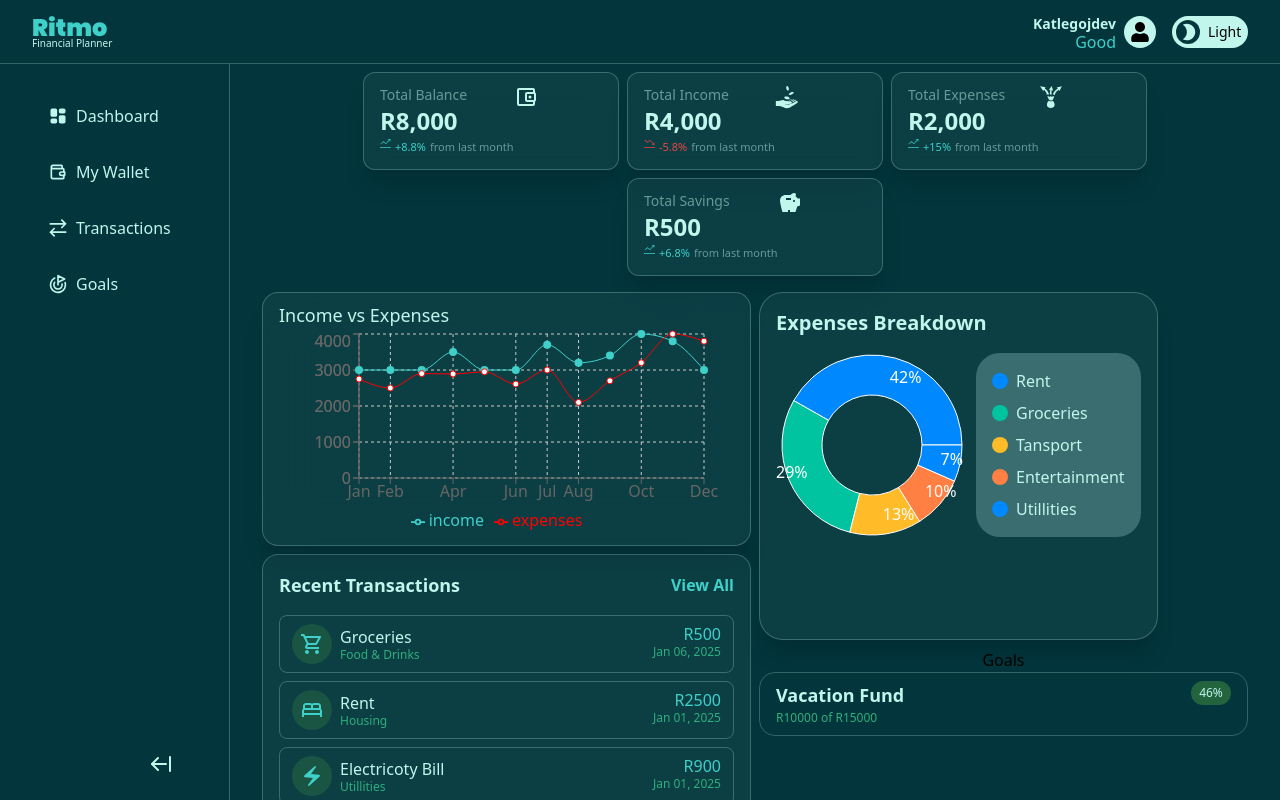
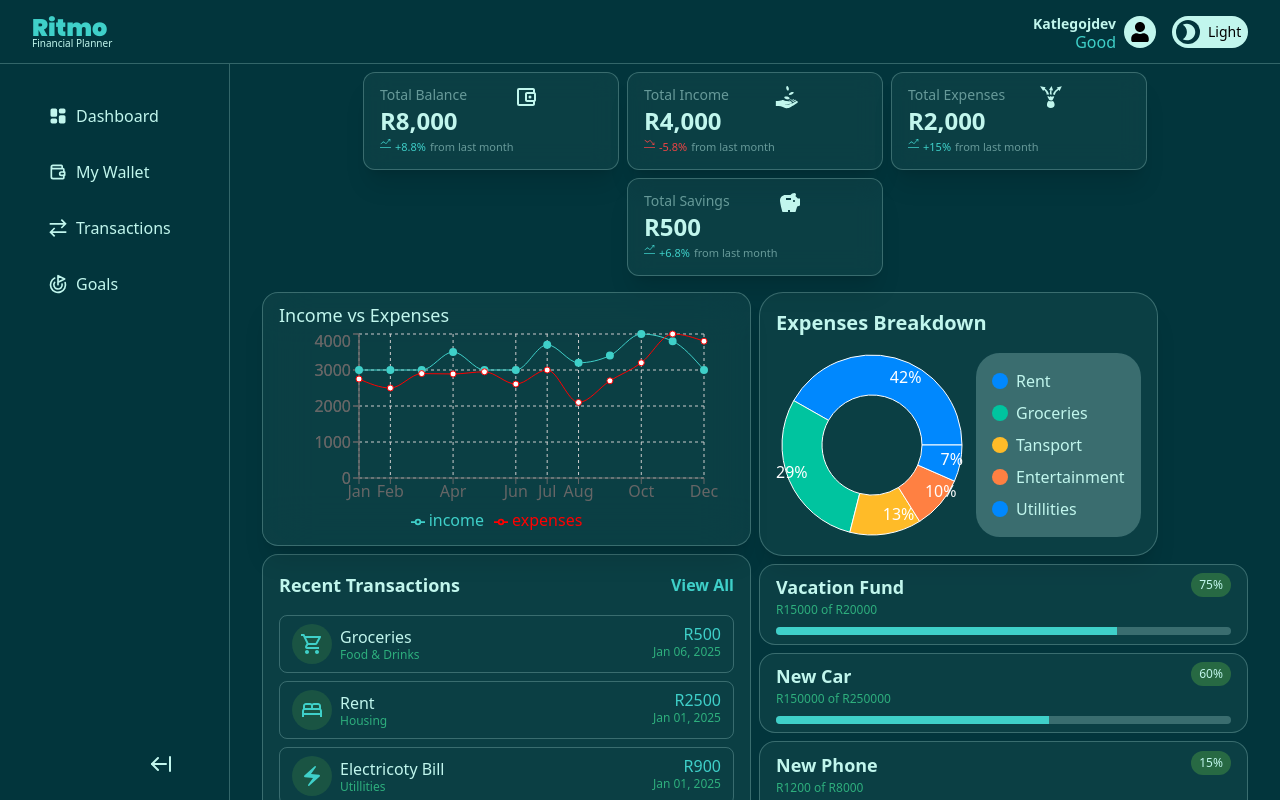
Before and after one commit to agurchu/financial-planner, a React (Vite) app in the folder frontend/: page / in a window 1280 px wide. Built offline with nearby package versions, Linux system fonts and the light colour scheme.

Commit message:
goal progress

```diff
--- a/frontend/package.json
+++ b/frontend/package.json
@@ -13,6 +13,7 @@
     "framer-motion": "^12.6.5",
     "motion": "^12.6.5",
     "react": "^19.0.0",
+    "react-circular-progressbar": "^2.2.0",
     "react-dom": "^19.0.0",
     "react-icons": "^5.5.0",
     "react-router-dom": "^7.5.0",
--- a/frontend/src/components/reusable/Goal.jsx
+++ b/frontend/src/components/reusable/Goal.jsx
@@ -1,9 +1,72 @@
-import React from 'react'
+import React, { useState,useEffect } from 'react';
+import {CircularProgressbar, buildStyles} from "react-circular-progressbar";
+// import "react-circular-progressbar/dist/style.css";
 
-export default function Goal() {
-  return (
-    <div className='px-4 py-2 border border-primary-1/25 rounded-2xl'>
-        <div className='flex justify-between'><div className='text-start'><h3 className='font-bold text-primary-1 text-lg'>Vacation Fund</h3>< p className='text-[12px] text-primary-2'>R10000 of R15000</p></div ><div className='w-10 h-6 bg-secondary-1/50 rounded-full normalFlex text-[12px] text-primary-1'>46%</div></div>
-    </div>
-  )
+export default function Goal({current_cash, target_cash, name,totalMoths}) {
+  const [showDetails,setShowDetails] = useState(false);
+  const current_amt = current_cash;
+  const target_amt = target_cash;
+  const persent = target_amt ? (current_amt/target_amt) *  100 : 0;
+
+  // calculate elapsed time
+  const currentDate = new Date();
+  const start = new Date(currentDate);
+  const elapsedMonths = Math.min((currentDate - start)/(1000 *60*60*24*30), totalMoths);
+// toggle visibility of circular progress bars
+  const toggleDetails = ()=> setShowDetails(!showDetails);
+  return (<>
+    <button onClick={toggleDetails} className='px-4 bg-primary-1/5 hover:bg-accent py-2 border border-primary-1/25 rounded-2xl'>
+        <div className='flex justify-between'><div className='text-start'><h3 className='font-bold text-primary-1 text-lg'>{name}</h3>< p className='text-[12px] text-primary-2'>R{current_amt} of R{target_amt}</p></div ><div className='w-10 h-6 bg-secondary-1/50 rounded-full normalFlex text-[12px] text-primary-1'>{persent}%</div></div>
+        <div className='w-full bg-primary-1/25 overflow-hidden h-2 rounded-full mt-2'>
+          <div className={`h-full bg-secondary-2`} style={{width: `${persent}%`}}/>
+        </div>
+    </button>
+
+    {showDetails &&
+      <div className='fixed normalFlex top-0 right-0 bottom-0 left-0 z-10 '>
+
+        <div className='bg-primary-1/5 flex relative justify-around  rounded-xl backdrop-blur-md w-[90%] h-56'>
+        <button onClick={toggleDetails} className='abosolute bg-primary-1/25 '>Close</button>
+          <div className='text-center mt-6 text-primary-1'>
+            <h3 className='text-lg font-semibold '>Months</h3>
+            <div className='w-24 mx-auto mt-2'>
+              <CircularProgressbar value={25}
+              styles={buildStyles({
+                pathTransitionDuration: 0.5,
+                pathColor: '#2eaf7d',
+                textColor: '#c1f6ed',
+                trailColor: '#02353c',
+              })}
+              />
+            </div>
+          </div>
+          <div className='text-center mt-6 text-primary-1'>
+            <h3 className='text-lg font-semibold '>weeks</h3>
+            <div className='w-24 mx-auto mt-2'>
+              <CircularProgressbar value={25}
+              styles={buildStyles({
+                pathTransitionDuration: 0.5,
+                pathColor: '#2eaf7d',
+                textColor: '#c1f6ed',
+                trailColor: '#02353c',
+              })}
+              />
+            </div>
+          </div>
+          <div className='text-center text-primary-1 mt-6'>
+            <h3 className='text-lg font-semibold '>Days</h3>
+            <div className='w-24 mx-auto mt-2'>
+              <CircularProgressbar value={25}
+              styles={buildStyles({
+                pathTransitionDuration: 0.5,
+                pathColor: '#2eaf7d',
+                textColor: '#c1f6ed',
+                trailColor: '#02353c',
+              })}
+              />
+            </div>
+          </div>
+        </div>
+    </div>}
+    </>)
 }
--- a/frontend/src/components/reusable/Goals.jsx
+++ b/frontend/src/components/reusable/Goals.jsx
@@ -3,8 +3,10 @@ import Goal from "./Goal.jsx"
 
 export default function Goals() {
   return (
-    <div>Goals
-        <Goal />
+    <div className='grid gap-2'>
+        <Goal name="Vacation Fund" current_cash={15000} target_cash={20000}  />
+        <Goal name="New Car" current_cash={150000} target_cash={250000}  />
+        <Goal name="New Phone" current_cash={1200} target_cash={8000}  />
     </div>
   )
 }
--- a/frontend/src/index.css
+++ b/frontend/src/index.css
@@ -5,6 +5,8 @@
 @tailwind base;
 @tailwind components;
 @tailwind utilities;
+
+
 
 .normalFlex {
   @apply flex items-center justify-center;
```
Also changed, not shown: 1 other file (tests, documents, lock files or other folders).
